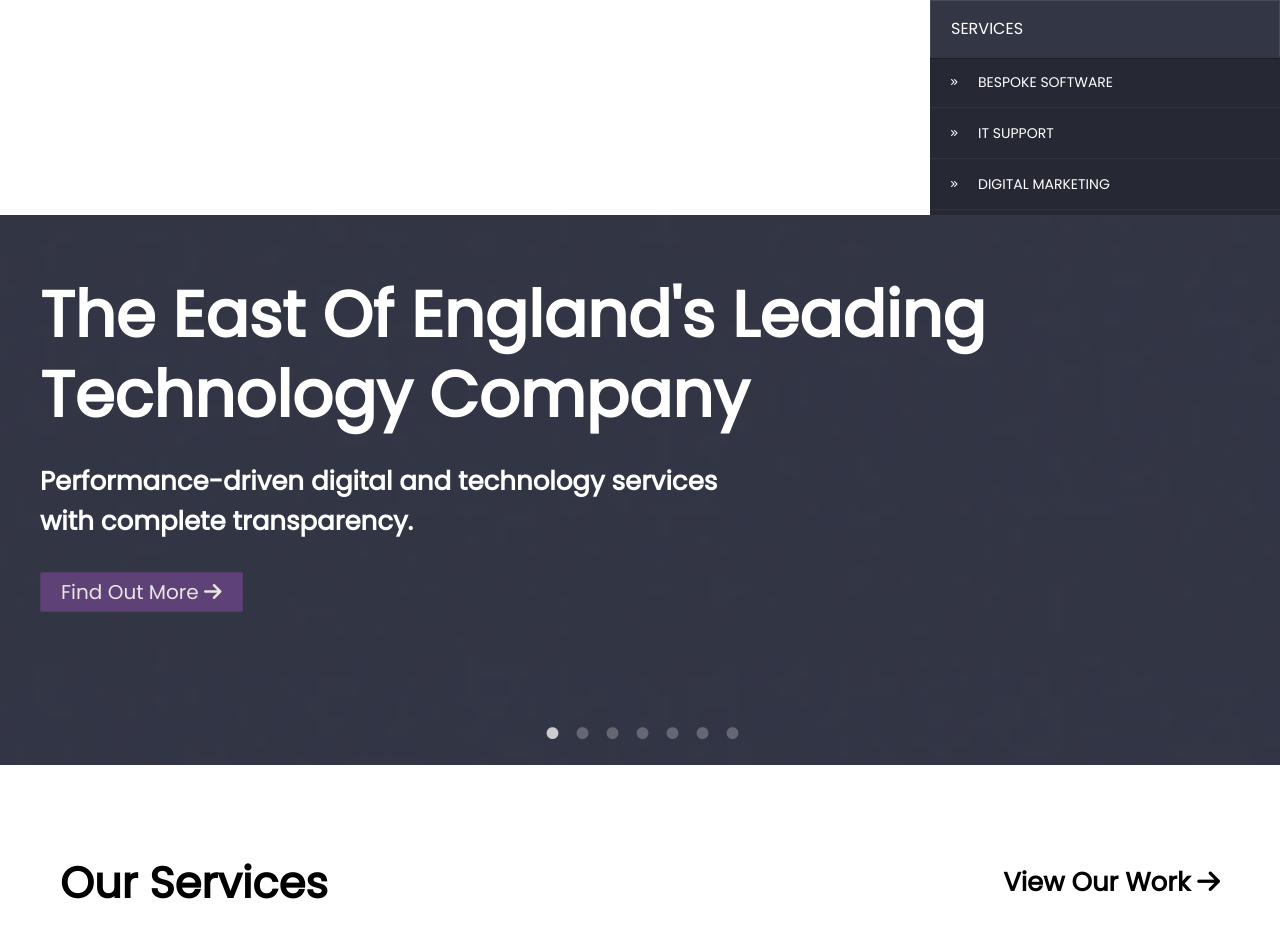
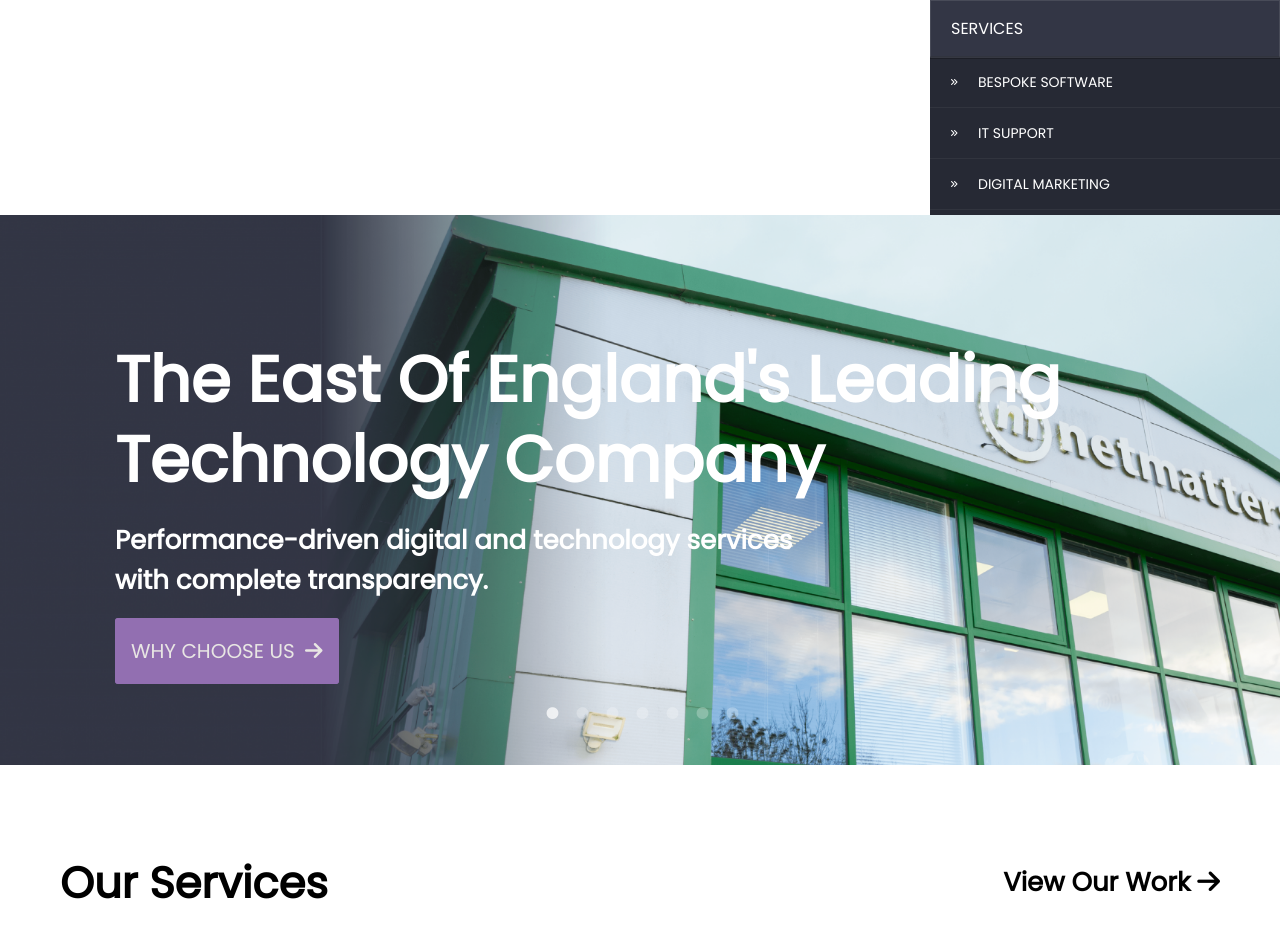
Before and after one commit to DanielH208/example_homepage, a PHP site: page / in a window 1280 px wide. Shown: the top 939 px of the page. Run offline with PHP 8.4, Linux system fonts and the light colour scheme; some libraries are stand-ins or nearby versions.

Commit message:
Banner slider done

```diff
--- a/css/application.css
+++ b/css/application.css
@@ -884,6 +884,41 @@ a[class$=-block] {
   border-color: #67809f;
 }
 
+#why-banner-btn {
+  background-color: #926fb1;
+  border-color: #926fb1;
+}
+
+#software-banner-btn {
+  background-color: #67809f;
+  border-color: #67809f;
+}
+
+#support-banner-btn {
+  background-color: #4183d7;
+  border-color: #4183d7;
+}
+
+#digital-banner-btn {
+  background-color: #2ecc71;
+  border-color: #2ecc71;
+}
+
+#telecoms-banner-btn {
+  background-color: #d64541;
+  border-color: #d64541;
+}
+
+#web-banner-btn {
+  background-color: #926fb1;
+  border-color: #926fb1;
+}
+
+#cyber-banner-btn {
+  background-color: #f62459;
+  border-color: #f62459;
+}
+
 .text > h1 {
   font-size: 2.5rem;
   line-height: 3rem;
@@ -900,7 +935,7 @@ a[class$=-block] {
 .text > p {
   font-size: 1.25rem;
   line-height: 1.75rem;
-  margin-top: 0 0 0.375rem;
+  margin-top: 0px;
   font-weight: 600;
 }
 
@@ -913,25 +948,42 @@ a[class$=-block] {
 
 .content {
   position: relative;
-  z-index: 4;
-  padding: 60px 0px;
+  z-index: 10;
+  padding-bottom: 0px;
+  height: 241px;
+  margin-top: -400px;
+  overflow: hidden;
+  text-align: center;
 }
 
 .image-cover-container {
-  position: absolute;
+  position: relative;
   height: 550px;
   width: 100%;
+  z-index: 10;
 }
 
 picture > img {
   height: 550px;
+  z-index: 10000000;
   width: 100%;
   object-fit: cover;
+  position: relative;
+}
+
+.slick-dots {
+  position: absolute !important;
+  display: block !important;
+  width: 100% !important;
+  padding: 0 !important;
+  margin: 0 !important;
+  list-style: none !important;
+  text-align: center !important;
 }
 
 .banner-btn-web {
   height: auto;
-  padding: 5px 20px;
+  padding: 18px 15px;
   font-size: 1.25rem;
   border: 1px solid transparent;
   border-radius: 3px;
@@ -939,11 +991,14 @@ picture > img {
   text-align: center;
   vertical-align: middle;
   color: rgb(232, 230, 227);
-  background-color: rgb(94, 65, 119);
-  border-color: rgb(86, 59, 109);
   margin-top: 1.938rem;
-  margin-bottom: 1.125;
+  font-size: 20px;
+  text-transform: capitalize;
   line-height: 50px;
+}
+
+.banner-btn-web > i {
+  margin-left: 5px;
 }
 
 .slider {
@@ -1412,6 +1467,19 @@ footer .container ul li {
   align-items: center;
 }
 
+@media (max-width: 453px) {
+  .content {
+    height: 350px;
+    margin-top: -550px;
+  }
+  #first-banner > h1 {
+    font-size: 30px;
+    line-height: 30px;
+  }
+  #first-banner > p {
+    font-size: 15px;
+  }
+}
 @media (max-width: 767px) {
   .footer-social {
     width: 100%;
@@ -1442,6 +1510,10 @@ footer .container ul li {
   #search-form-button > i {
     font-size: 20px;
   }
+  .content {
+    height: 350px;
+    margin-top: -450px;
+  }
 }
 @media (max-width: 991px) {
   .link-row {
@@ -1457,6 +1529,12 @@ footer .container ul li {
   #header-support-button, #header-contact-button {
     display: none;
   }
+  .content {
+    margin-left: 0px;
+  }
+  .slick-dots {
+    bottom: -10px !important;
+  }
 }
 @media (min-width: 768px) {
   .container {
@@ -1514,6 +1592,9 @@ footer .container ul li {
   .banner {
     margin-top: 110px;
   }
+  .slick-dots {
+    bottom: -60px !important;
+  }
 }
 @media (min-width: 992px) {
   .container {
@@ -1578,6 +1659,16 @@ footer .container ul li {
   }
   #side-nav-bar {
     width: 350px;
+  }
+  .content {
+    height: 297px;
+    margin-top: -450px;
+    margin-left: 100px;
+    text-align: left;
+    overflow: unset;
+  }
+  .slick-dots {
+    bottom: -20px !important;
   }
 }
 @media (min-width: 1260px) {
--- a/index.html
+++ b/index.html
@@ -1243,18 +1243,18 @@
                                 <picture>
                                     <img src="assets/images/asset 3.png">
                                 </picture>
-                            </div>
+                            </div>>
                             <div class="content">
                                 <div class="container">
-                                    <div class="text">
+                                    <div id="first-banner" class="text">
                                         <h1>The East Of England's Leading Technology Company</h1>
                                         <p>
                                             Performance-driven digital and technology services
                                             <br>
                                             with complete transparency.
                                         </p>
-                                        <a class="banner-btn-web">
-                                            Find Out More <i class="fa-solid fa-arrow-right"></i>
+                                        <a id="why-banner-btn" class="banner-btn-web">
+                                            WHY CHOOSE US <i class="fa-solid fa-arrow-right"></i>
                                         </a>
                                     </div>
                                 </div>
@@ -1263,19 +1263,19 @@
                         <div class="banner-slider-item">
                             <div class="image-cover-container">
                                 <picture>
-                                    <img src="assets/images/asset 3.png">
+                                    <img src="assets/images/asset 4.jpeg">
                                 </picture>
                             </div>
                             <div class="content">
                                 <div class="container">
                                     <div class="text">
-                                        <h1>The East Of England's Leading Technology Company</h1>
+                                        <h1>Bespoke Software</h1>
                                         <p>
-                                            Performance-driven digital and technology services
+                                            Delivering expert bespoke software
                                             <br>
-                                            with complete transparency.
+                                            solutions across a range of industries.
                                         </p>
-                                        <a class="banner-btn-web">
+                                        <a id="software-banner-btn" class="banner-btn-web">
                                             Find Out More <i class="fa-solid fa-arrow-right"></i>
                                         </a>
                                     </div>
@@ -1285,19 +1285,19 @@
                         <div class="banner-slider-item">
                             <div class="image-cover-container">
                                 <picture>
-                                    <img src="assets/images/asset 3.png">
+                                    <img src="assets/images/asset 5.png">
                                 </picture>
                             </div>
                             <div class="content">
                                 <div class="container">
                                     <div class="text">
-                                        <h1>The East Of England's Leading Technology Company</h1>
+                                        <h1>IT Support</h1>
                                         <p>
-                                            Performance-driven digital and technology services
+                                            Fast and cost-effective IT support
                                             <br>
-                                            with complete transparency.
+                                            services for your business.
                                         </p>
-                                        <a class="banner-btn-web">
+                                        <a id="support-banner-btn" class="banner-btn-web">
                                             Find Out More <i class="fa-solid fa-arrow-right"></i>
                                         </a>
                                     </div>
@@ -1307,19 +1307,19 @@
                         <div class="banner-slider-item">
                             <div class="image-cover-container">
                                 <picture>
-                                    <img src="assets/images/asset 3.png">
+                                    <img src="assets/images/asset 6.png">
                                 </picture>
                             </div>
                             <div class="content">
                                 <div class="container">
                                     <div class="text">
-                                        <h1>The East Of England's Leading Technology Company</h1>
+                                        <h1>Digital Marketing</h1>
                                         <p>
-                                            Performance-driven digital and technology services
+                                            Generating your new business through
                                             <br>
-                                            with complete transparency.
+                                            results-driven marketing activities.
                                         </p>
-                                        <a class="banner-btn-web">
+                                        <a id="digital-banner-btn"class="banner-btn-web">
                                             Find Out More <i class="fa-solid fa-arrow-right"></i>
                                         </a>
                                     </div>
@@ -1329,19 +1329,19 @@
                         <div class="banner-slider-item">
                             <div class="image-cover-container">
                                 <picture>
-                                    <img src="assets/images/asset 3.png">
+                                    <img src="assets/images/asset 7.png">
                                 </picture>
                             </div>
                             <div class="content">
                                 <div class="container">
                                     <div class="text">
-                                        <h1>The East Of England's Leading Technology Company</h1>
+                                        <h1>Telecoms Services</h1>
                                         <p>
-                                            Performance-driven digital and technology services
+                                            A new approach to connectivity, see
                                             <br>
-                                            with complete transparency.
+                                            how we can help your business.
                                         </p>
-                                        <a class="banner-btn-web">
+                                        <a id="telecoms-banner-btn" class="banner-btn-web">
                                             Find Out More <i class="fa-solid fa-arrow-right"></i>
                                         </a>
                                     </div>
@@ -1351,19 +1351,19 @@
                         <div class="banner-slider-item">
                             <div class="image-cover-container">
                                 <picture>
-                                    <img src="assets/images/asset 3.png">
+                                    <img src="assets/images/asset 1.jpeg">
                                 </picture>
                             </div>
                             <div class="content">
                                 <div class="container">
                                     <div class="text">
-                                        <h1>The East Of England's Leading Technology Company</h1>
+                                        <h1>Web Design</h1>
                                         <p>
-                                            Performance-driven digital and technology services
+                                            For businesses looking to make a strong
                                             <br>
-                                            with complete transparency.
+                                            and effective first impression.
                                         </p>
-                                        <a class="banner-btn-web">
+                                        <a id="web-banner-btn" class="banner-btn-web">
                                             Find Out More <i class="fa-solid fa-arrow-right"></i>
                                         </a>
                                     </div>
@@ -1373,19 +1373,19 @@
                         <div class="banner-slider-item">
                             <div class="image-cover-container">
                                 <picture>
-                                    <img src="assets/images/asset 3.png">
+                                    <img src="assets/images/asset 2.png">
                                 </picture>
                             </div>
                             <div class="content">
                                 <div class="container">
                                     <div class="text">
-                                        <h1>The East Of England's Leading Technology Company</h1>
+                                        <h1>Cyber Security</h1>
                                         <p>
-                                            Performance-driven digital and technology services
+                                            Keeping businesses and their customers
                                             <br>
-                                            with complete transparency.
+                                            sensitive information protected.
                                         </p>
-                                        <a class="banner-btn-web">
+                                        <a id="cyber-banner-btn" class="banner-btn-web">
                                             Find Out More <i class="fa-solid fa-arrow-right"></i>
                                         </a>
                                     </div>
--- a/scss/application.scss
+++ b/scss/application.scss
@@ -926,6 +926,36 @@ a[class$="-block"] {
 
 
 // BANNER SLIDER
+
+#why-banner-btn {
+    background-color: #926fb1;
+    border-color: #926fb1;
+}
+#software-banner-btn {
+    background-color: #67809f;
+    border-color: #67809f;
+}
+#support-banner-btn {
+    background-color: #4183d7;
+    border-color: #4183d7;
+}
+#digital-banner-btn {
+    background-color: #2ecc71;
+    border-color: #2ecc71;
+}
+#telecoms-banner-btn {
+    background-color: #d64541;
+    border-color: #d64541;
+}
+#web-banner-btn {
+    background-color: #926fb1;
+    border-color: #926fb1;
+}
+#cyber-banner-btn {
+    background-color: #f62459;
+    border-color: #f62459;
+}
+
 .text > h1 {
     font-size: 2.5rem;
     line-height: 3rem;
@@ -944,7 +974,7 @@ a[class$="-block"] {
 .text > p {
     font-size: 1.25rem;
     line-height: 1.75rem;
-    margin-top: 0 0 0.375rem;
+    margin-top: 0px;
     font-weight: 600;
 }
 .banner {
@@ -956,25 +986,44 @@ a[class$="-block"] {
 
 .content {
     position: relative;
-    z-index: 4;
-    padding: 60px 0px;
+    z-index: 10;
+    //padding: 60px 0px;
+    padding-bottom: 0px;
+    height: 241px;
+    margin-top: -400px;
+    overflow: hidden;
+    text-align: center;
 }
 
 .image-cover-container {
-    position: absolute;
+    position: relative;
     height: 550px;
     width: 100%;
-}
-
-picture > img{
+    z-index: 10;
+}
+
+picture > img {
     height: 550px;
+    z-index: 10000000;
     width: 100%;
     object-fit: cover;
+    position: relative;
+}
+
+.slick-dots {
+    position: absolute !important;
+    //bottom: -70px !important;
+    display: block !important;
+    width: 100% !important;
+    padding: 0 !important;
+    margin: 0 !important;
+    list-style: none !important;
+    text-align: center !important;
 }
 
 .banner-btn-web {
     height: auto;
-    padding: 5px 20px;
+    padding: 18px 15px;
     font-size: 1.25rem;
     border: 1px solid transparent;
     border-radius: 3px;
@@ -982,11 +1031,15 @@ picture > img{
     text-align: center;
     vertical-align: middle;
     color: rgb(232, 230, 227);
-    background-color: rgb(94, 65, 119);
-    border-color: rgb(86, 59, 109);
     margin-top: 1.938rem;
-    margin-bottom: 1.125;
+    font-size: 20px;
+    text-transform: capitalize;
     line-height: 50px;
+
+}
+
+.banner-btn-web > i {
+    margin-left: 5px;
 }
 
 // CERTIFICATION SLIDER
@@ -1489,6 +1542,20 @@ footer .container ul li {
     align-items: center;
 }
 
+
+@media (max-width: 453px) {
+    .content {
+        height: 350px;
+        margin-top: -550px;
+    }
+    #first-banner > h1 {
+        font-size: 30px;
+        line-height: 30px;
+    }
+    #first-banner > p {
+        font-size: 15px;
+    }
+}
 @media (max-width: 767px) {
 
     .footer-social{
@@ -1524,6 +1591,10 @@ footer .container ul li {
 
     #search-form-button > i {
         font-size: 20px;
+    }
+    .content {
+        height: 350px;
+        margin-top: -450px;
     }
 }
 
@@ -1543,6 +1614,13 @@ footer .container ul li {
         display: none;
     }
 
+    .content {
+        margin-left: 0px;
+    }
+    .slick-dots {
+        bottom: -10px !important;
+    }
+
 }
 
 @media (min-width: 768px) {
@@ -1602,6 +1680,9 @@ footer .container ul li {
     .banner {
         margin-top: 110px;
     }
+    .slick-dots {
+        bottom: -60px !important;
+    }
 
 
 }
@@ -1677,6 +1758,17 @@ footer .container ul li {
     #side-nav-bar {
         width: 350px;
     }
+    .content {
+        height: 297px;
+        margin-top: -450px;
+        margin-left: 100px;
+        text-align: left;
+        overflow: unset;
+    }
+    .slick-dots {
+        bottom: -20px !important;
+    }
+
 }
 
 
```
Also changed, not shown: 1 other file.
